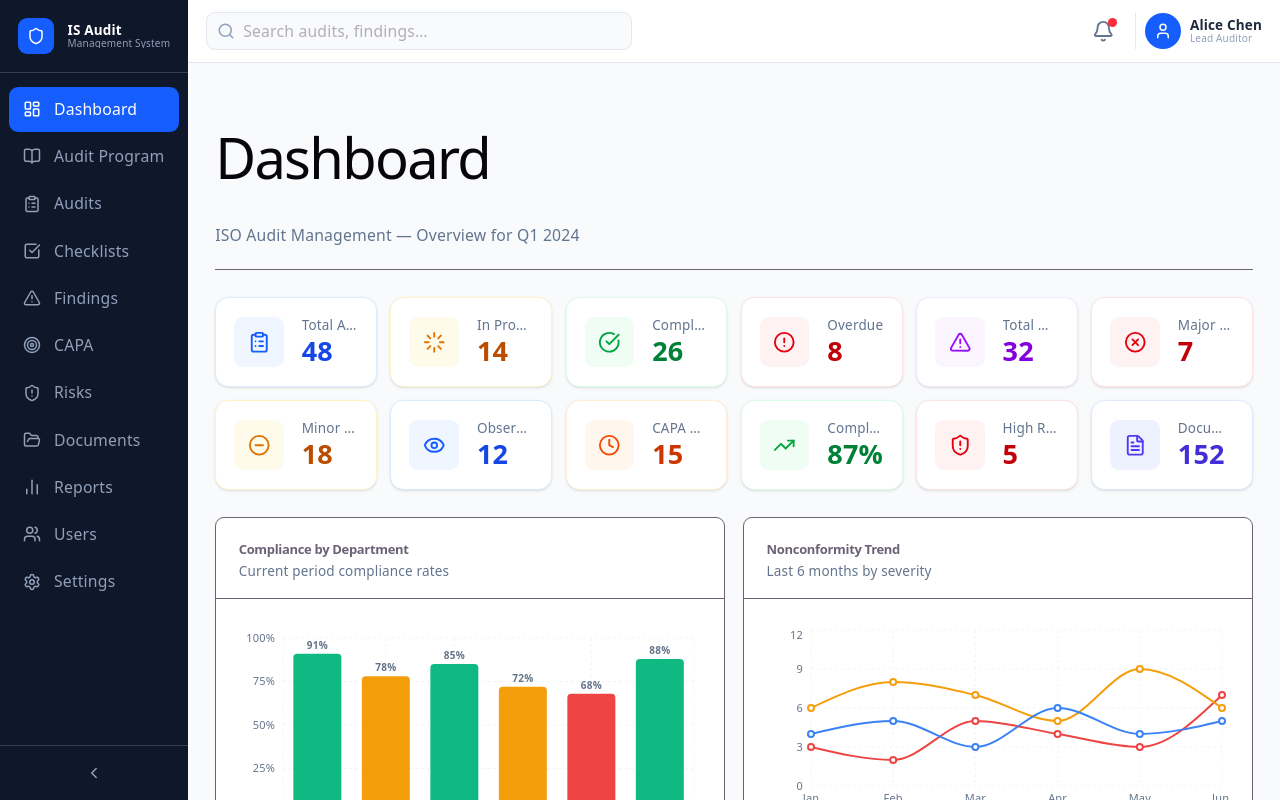
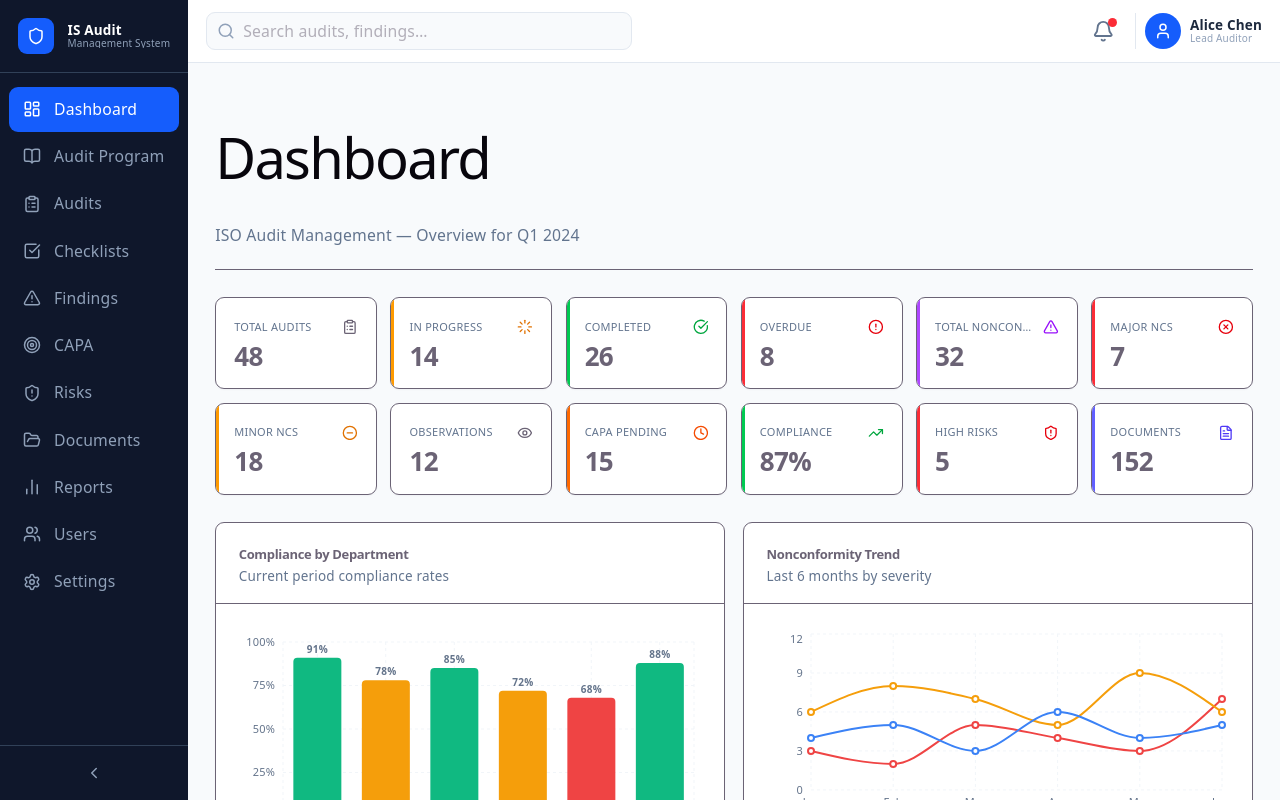
Before and after one commit to GautamAdhish/IS-Audit, a React (Vite) app: page /dashboard in a window 1280 px wide. Built offline with nearby package versions, Linux system fonts and the light colour scheme.

Commit message:
Dashboard Feature Update

```diff
--- a/src/components/dashboard/StatCard.tsx
+++ b/src/components/dashboard/StatCard.tsx
@@ -9,14 +9,18 @@ const iconMap: Record<string, React.ElementType> = {
   XCircle, MinusCircle, Eye, Clock, TrendingUp, ShieldAlert, FileText,
 };
 
-const colorMap: Record<string, { bg: string; icon: string; value: string; border: string }> = {
-  blue:   { bg: 'bg-blue-50',   icon: 'text-blue-600',   value: 'text-blue-700',   border: 'border-blue-100'   },
-  amber:  { bg: 'bg-amber-50',  icon: 'text-amber-600',  value: 'text-amber-700',  border: 'border-amber-100'  },
-  green:  { bg: 'bg-green-50',  icon: 'text-green-600',  value: 'text-green-700',  border: 'border-green-100'  },
-  red:    { bg: 'bg-red-50',    icon: 'text-red-600',    value: 'text-red-700',    border: 'border-red-100'    },
-  purple: { bg: 'bg-purple-50', icon: 'text-purple-600', value: 'text-purple-700', border: 'border-purple-100' },
-  orange: { bg: 'bg-orange-50', icon: 'text-orange-600', value: 'text-orange-700', border: 'border-orange-100' },
-  indigo: { bg: 'bg-indigo-50', icon: 'text-indigo-600', value: 'text-indigo-700', border: 'border-indigo-100' },
+// A muted text/icon tone plus a thin accent bar carries the color meaning —
+// six identically-shaped "icon in a filled tinted box" cards side by side is
+// the single most recognizable stock-dashboard pattern, so this deliberately
+// avoids it in favor of something quieter.
+const colorMap: Record<string, { icon: string; bar: string }> = {
+  blue:   { icon: 'text-ink-600',    bar: 'bg-ink-500'    },
+  amber:  { icon: 'text-amber-600',  bar: 'bg-amber-500'  },
+  green:  { icon: 'text-green-600',  bar: 'bg-green-500'  },
+  red:    { icon: 'text-red-600',    bar: 'bg-red-500'    },
+  purple: { icon: 'text-purple-600', bar: 'bg-purple-500' },
+  orange: { icon: 'text-orange-600', bar: 'bg-orange-500' },
+  indigo: { icon: 'text-indigo-600', bar: 'bg-indigo-500' },
 };
 
 interface StatCardProps {
@@ -31,14 +35,13 @@ const StatCard: React.FC<StatCardProps> = ({ label, value, color = 'blue', icon
   const colors = colorMap[color] ?? colorMap.blue;
 
   return (
-    <div className={`bg-white rounded-xl border ${colors.border} shadow-sm p-4 flex items-center gap-4 hover:shadow-md transition-shadow`}>
-      <div className={`flex-shrink-0 w-11 h-11 rounded-lg ${colors.bg} flex items-center justify-center`}>
-        <Icon className={`w-5 h-5 ${colors.icon}`} />
+    <div className="relative bg-white rounded-lg border border-ink-900/10 shadow-[0_1px_2px_rgba(16,26,46,0.04)] pl-4 pr-4 py-3.5 overflow-hidden hover:border-ink-900/20 transition-colors">
+      <span className={`absolute left-0 top-0 bottom-0 w-[3px] ${colors.bar}`} />
+      <div className="flex items-center justify-between gap-2">
+        <p className="text-[11px] font-medium text-slate-500 uppercase tracking-wide truncate">{label}</p>
+        <Icon className={`w-3.5 h-3.5 shrink-0 ${colors.icon}`} />
       </div>
-      <div className="min-w-0">
-        <p className="text-xs text-slate-500 truncate">{label}</p>
-        <p className={`text-2xl font-bold ${colors.value} leading-tight`}>{value}</p>
-      </div>
+      <p className="text-[26px] font-semibold text-ink-900 leading-tight mt-1 tracking-tight">{value}</p>
     </div>
   );
 };
```
